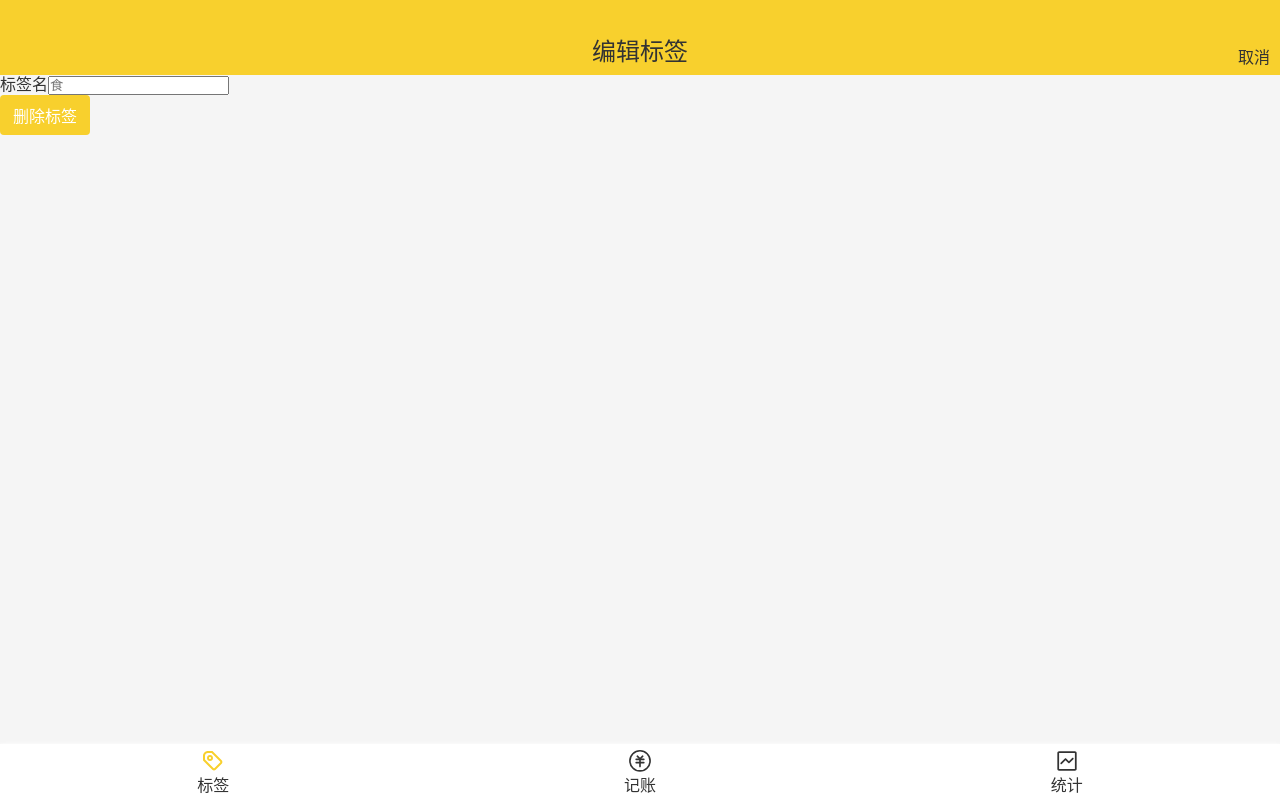
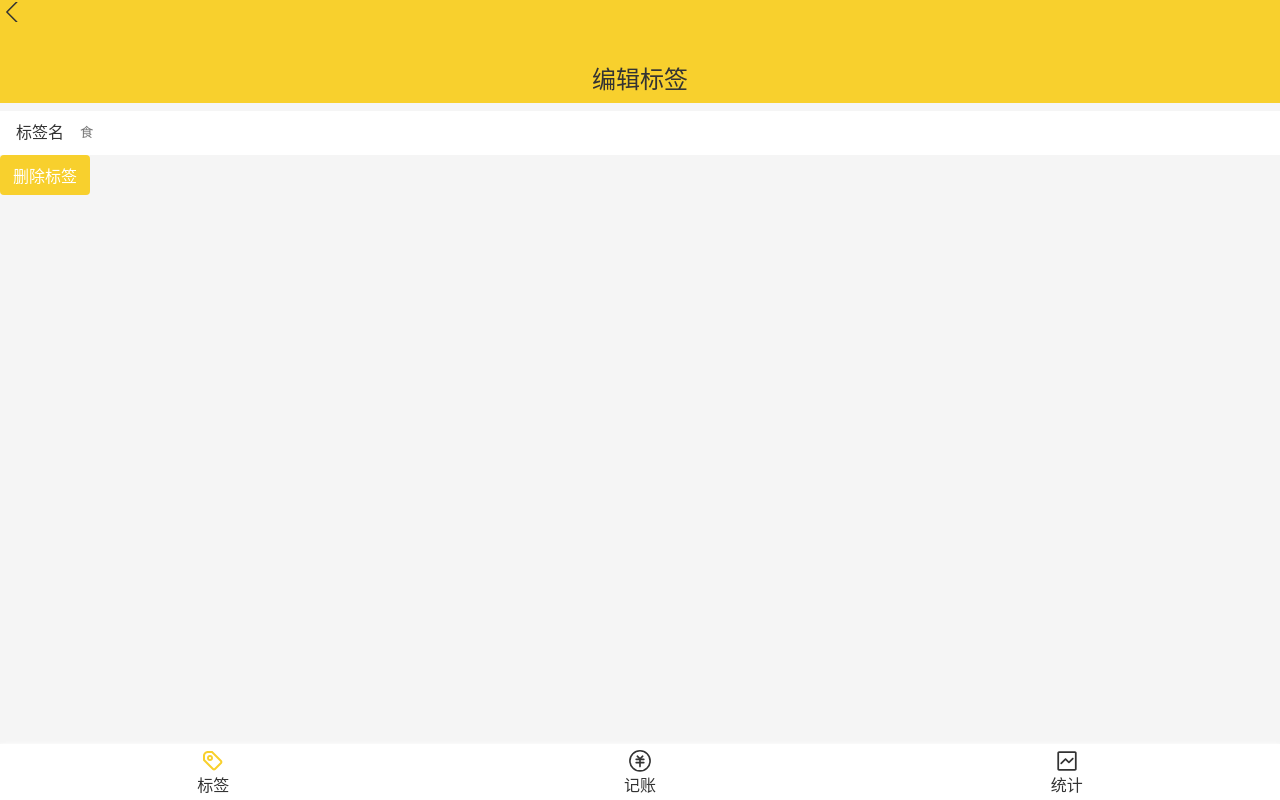
Before and after one commit to GretaHu10/money-react-code, a React app: page /#/tags/2 in a window 1280 px wide. Built offline with nearby package versions, Linux system fonts and the light colour scheme.

Commit message:
input 样式完成

```diff
--- a/src/components/Input.tsx
+++ b/src/components/Input.tsx
@@ -9,7 +9,7 @@ const Label = styled.label`
     }
     > input{
         width: 100%;
-        height: 72px;
+        height: 44px;
         background: none;
         border: none;
     }
--- a/src/views/Money/NoteSection.tsx
+++ b/src/views/Money/NoteSection.tsx
@@ -4,7 +4,7 @@ import styled from "styled-components"
 
 const Wrapper = styled.section`
   background: #f5f5f5;
-  padding: 0 16px;
+  padding: 14px 16px;
   font-size: 14px;
 `
 type Props = {
--- a/src/views/TagEdit.tsx
+++ b/src/views/TagEdit.tsx
@@ -1,5 +1,6 @@
 import { Button } from "components/Button"
 import { Icon } from "components/Icon"
+import { Input } from "components/Input"
 import { Layout } from "components/Layout"
 import { useParams } from "react-router-dom"
 import styled from "styled-components"
@@ -22,6 +23,12 @@ position: relative;
     bottom: 8px;
   }
 `
+const InputWrapper = styled.div`
+    background: white;
+    padding: 0px 16px;
+    margin-top: 8px;
+`
+
 
 
 type Params = {
@@ -34,16 +41,12 @@ const TagEdit: React.FC = (props) => {
     return (
         <Layout>
             <Wrapper>
+                <Icon name="left" />
                 <div>编辑标签</div>
-                <span>取消</span>
             </Wrapper>
-            <div>
-                <label>
-                    <span>标签名</span>
-                    <input type="text" placeholder={tag.name} />
-
-                </label>
-            </div>
+            <InputWrapper>
+                <Input label="标签名" type="text" placeholder={tag.name} />
+            </InputWrapper>
             <div>
                 <Button>删除标签</Button>
             </div>
```
